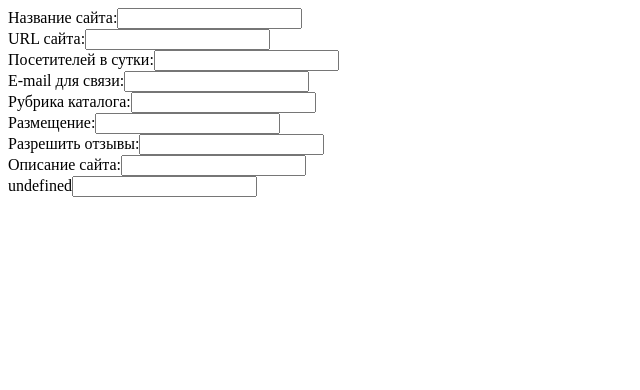
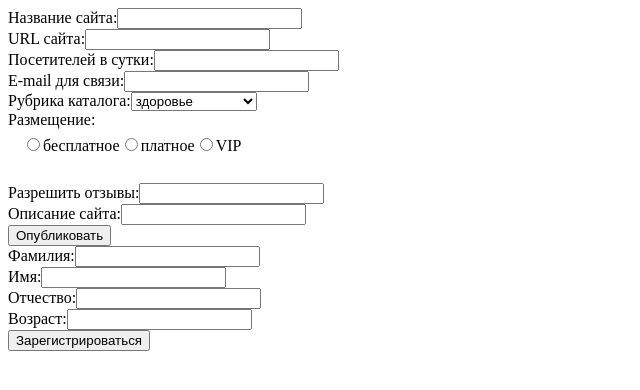
Before and after one commit to myminka/dyn-form, a plain HTML site: page index.html in a window 1280 px wide. Shown: the whole page, without its empty margins (0-640 px from the left). Drawn offline with Linux system fonts and the light colour scheme.

Commit message:
update logic and add styles

```diff
--- a/index.html
+++ b/index.html
@@ -3,6 +3,7 @@
 <head>
     <meta charset="UTF-8">
     <meta name="viewport" content="width=device-width, initial-scale=1.0">
+    <link href="style.css" rel="stylesheet">
     <title>Document</title>
 </head>
 <body>
--- a/main.js
+++ b/main.js
@@ -30,23 +30,22 @@ let firstForm = document.forms.firstForm;
 let secondForm = document.forms.secondForm;
 
 generateForm(firstForm, formDef1);
+generateForm(secondForm, formDef2);
 
 function generateForm(form, elements){
     console.log(form);
 
-    let elementsCopy = JSON.parse(JSON.stringify(elements));;
+    let elementsCopy = JSON.parse(JSON.stringify(elements));
 
     elementsCopy.forEach(element => {
-      let labelChildElement = document.createElement('label');
-      labelChildElement.innerHTML = element.label;
-      delete element.label;
-      form.appendChild(labelChildElement);
+      if('label' in element){
+        let labelChildElement = document.createElement('label');
+        labelChildElement.innerHTML = element.label;
+        delete element.label;
+        form.appendChild(labelChildElement);
+      }
 
-      let childElement = document.createElement('input');
-
-      for (let key in element){
-        childElement.setAttribute(key, element[key]);
-      }
+      let childElement = generateChildElement(element);
 
       form.appendChild(childElement)
 
@@ -54,3 +53,76 @@ function generateForm(form, elements){
       form.appendChild(brChildElement);
     });
 }
+
+function generateChildElement(element){
+    switch (element.kind){
+        case 'submit':
+            return generateButton(element, 'button');
+        case 'combo':
+            return generateSelect(element, 'select');
+        case 'radio':
+            return generateRadio(element, 'input');
+        default:
+            return generateInput(element, 'input');
+    }
+}
+
+function generateButton(element, kind){
+    let childElement = document.createElement(kind);
+    delete element.kind;
+
+    childElement.innerHTML = element.caption;
+    delete element.caption;
+
+    for (let key in element){
+        childElement.setAttribute(key, element[key]);
+    }
+
+    return childElement;
+}
+
+function generateSelect(element, kind){
+    let childElement = document.createElement(kind);
+    delete element.kind;
+
+    element.variants.forEach(variant => {
+        let optionElement = document.createElement('option');
+        optionElement.innerHTML = variant.text;
+        optionElement.setAttribute('value', variant.value);
+        childElement.appendChild(optionElement);
+    });
+
+    return childElement;
+}
+
+function generateRadio(element, kind){
+    delete element.kind;
+
+    let fieldsetElement = document.createElement('fieldset');
+
+    element.variants.forEach(e => {
+        let childElement = document.createElement(kind);
+        childElement.setAttribute('type', 'radio');
+        childElement.setAttribute('value', e.value);
+        childElement.setAttribute('id', e.value);
+        childElement.setAttribute('name', element.name)
+        fieldsetElement.appendChild(childElement);
+
+        let inputChildElement = document.createElement('label');
+        inputChildElement.innerHTML = e.text;
+        fieldsetElement.appendChild(inputChildElement);
+    });
+
+    return fieldsetElement;
+}
+
+function generateInput(element, kind){
+    let childElement = document.createElement(kind);
+    delete element.kind;
+
+    for (let key in element){
+        childElement.setAttribute(key, element[key]);
+    }
+
+    return childElement;
+}
--- /dev/null
+++ b/style.css
@@ -0,0 +1,3 @@
+fieldset {
+    border: 0 none
+}
```
